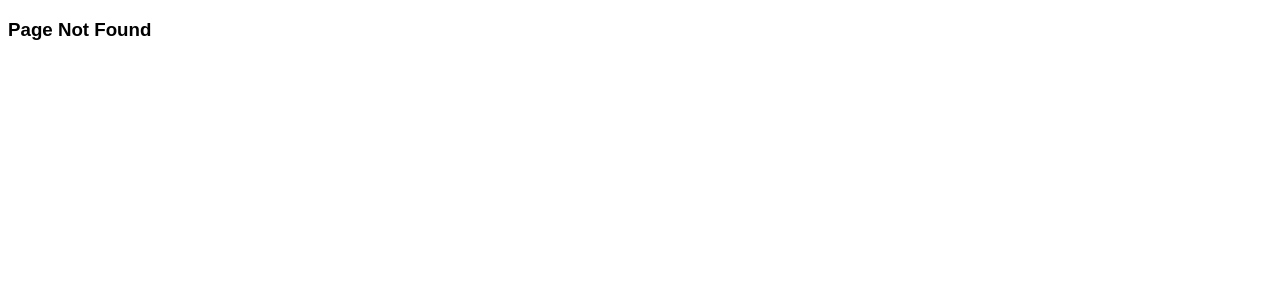
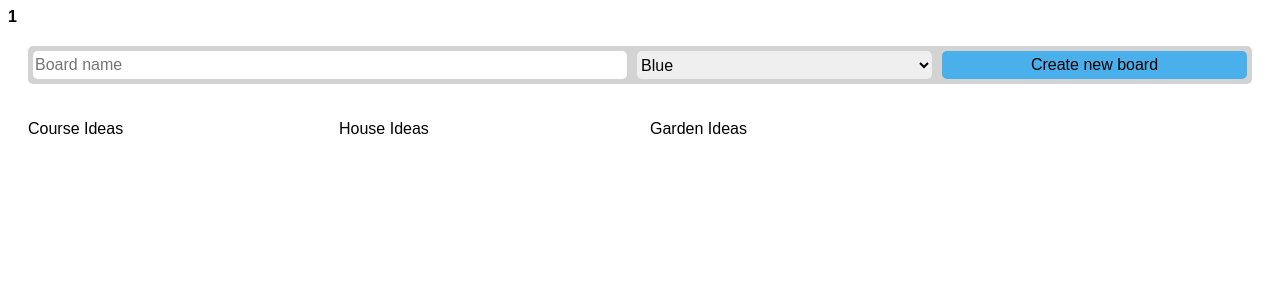
Before and after one commit to judylime/PM-Project_Management_Tool--react, a React (Create React App) app: page /1/boards in a window 1280 px wide. Before the commit this address had no page. Shown: the top 300 px of the page. Built offline with nearby package versions, Linux system fonts and the light colour scheme.

Commit message:
Updated URL parameters

```diff
--- a/src/App.js
+++ b/src/App.js
@@ -25,13 +25,22 @@ class App extends React.Component {
         <Switch>
           <Route
             exact
-            path= "/"
-            render ={ () => (
-              <Home boards={this.state.boards}
+            path= "/:userId/boards"
+            render ={ (props) => (
+              <Home
+                {...props}
+                boards={this.state.boards}
                 createNewBoard={this.createNewBoard} />
             )}
             />
-          <Route path ="/board" component = {Board} />
+          <Route
+            path ="/board/:boardId"
+            render={props => (
+              <Board
+                {...props}
+              />
+            )}
+          />
           <Route component = {PageNotFound} />
           {/* <Home boards={this.state.boards}
             createNewBoard={this.createNewBoard} />
--- a/src/components/pages/Home.js
+++ b/src/components/pages/Home.js
@@ -15,6 +15,7 @@ class Home extends React.Component {
   render () {
     return (
       <div>
+        <span>{this.props.match.params.userId} </span>
         <CreateBoardForm createNewBoard={this.props.createNewBoard} />
         <div className="board-preview-wrapper">
         {
```
